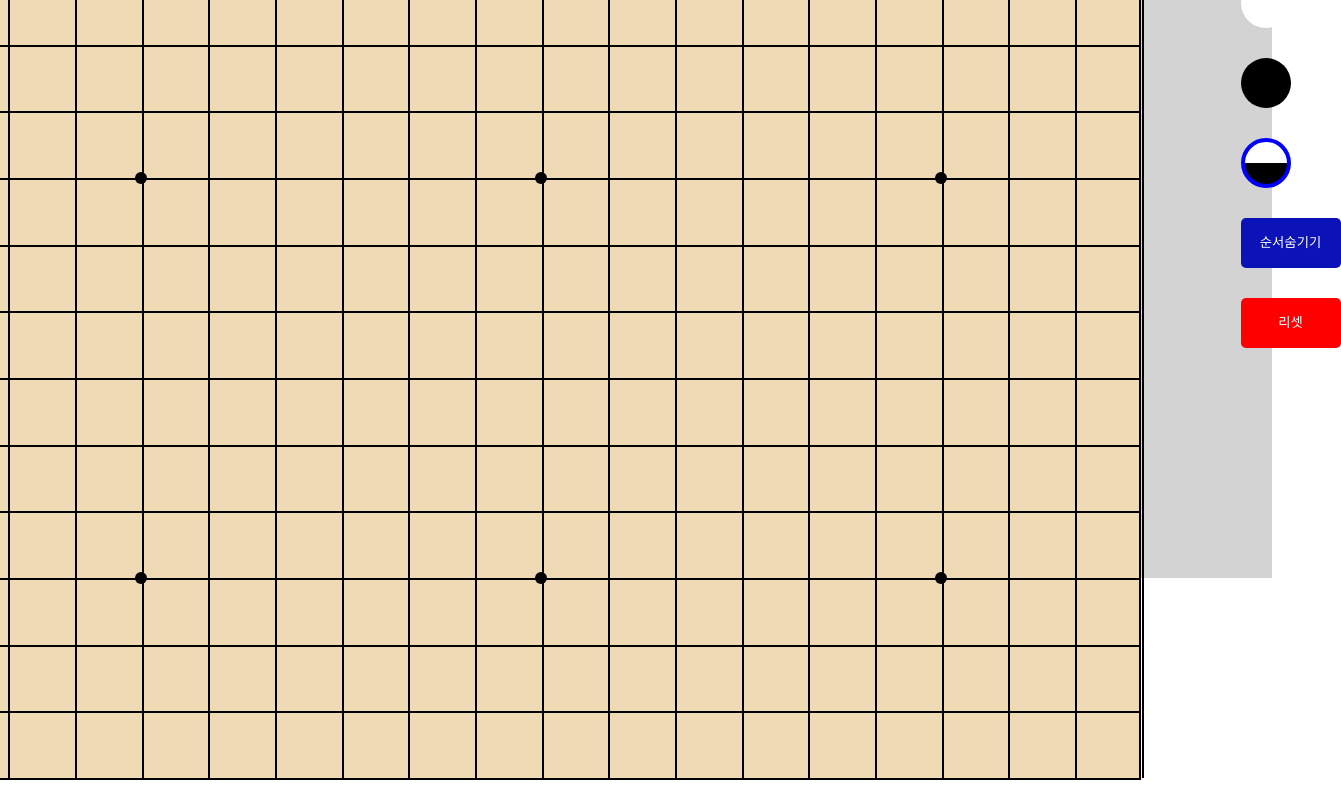
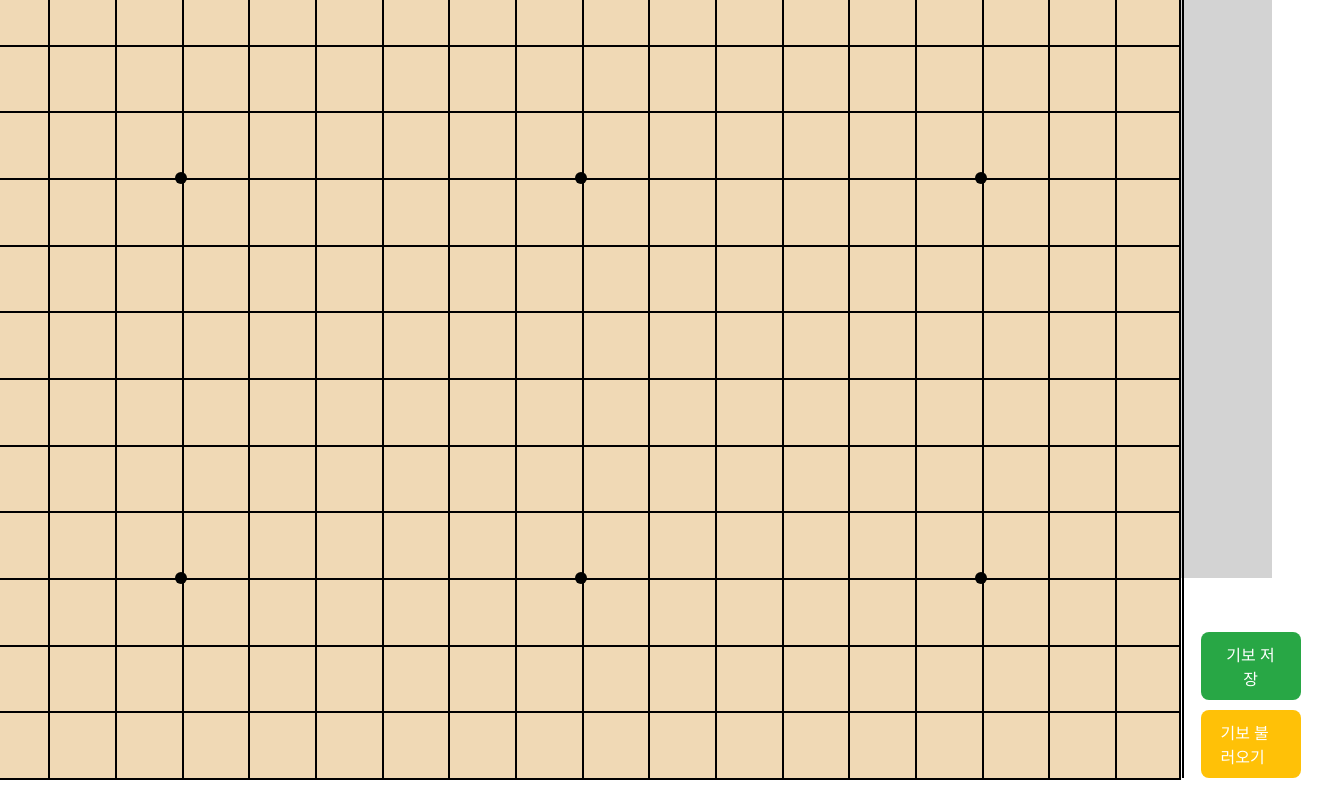
Before and after one commit to AriJang/AriJang.github.io, a SvelteKit app: page /go in a window 1280 px wide. Shown: the part 230-1030 px from the top of the page, 1341 px wide, since content can reach past the window. Built offline with nearby package versions, Linux system fonts and the light colour scheme.

Commit message:
기보저장/불러오기 기능 구현

```diff
--- a/src/routes/go/+page.svelte
+++ b/src/routes/go/+page.svelte
@@ -220,6 +220,64 @@
         currentMode = 'alternate'; // 번갈아 가며 놓기 모드로 전환
     }
 
+    // 기보를 JSON 형식으로 저장하는 함수
+    function saveKibo() {
+        // 사용자에게 파일 이름을 입력받음
+        let fileName = prompt("파일 이름을 입력하세요:", "kibo.json");
+
+        // 파일 이름이 없으면 기본값 설정
+        if (!fileName) {
+            fileName = "kibo.json";
+        }
+
+        // 기보 데이터를 JSON 형식으로 저장
+        const kibo = {
+            board: board,           // 바둑판 상태
+            history: history,       // 히스토리 (돌이 놓인 순서)
+            moveHistory: moveHistory, // 각 돌이 놓인 순서 기록
+            moveCount: moveCount    // 현재까지 놓은 돌의 수
+        };
+
+        // JSON 문자열로 변환
+        const kiboJSON = JSON.stringify(kibo);
+
+        // 파일 다운로드
+        const blob = new Blob([kiboJSON], { type: 'application/json' });
+        const url = URL.createObjectURL(blob);
+        const a = document.createElement('a');
+        a.href = url;
+        a.download = fileName;  // 사용자 정의 파일 이름으로 저장
+        a.click();
+        URL.revokeObjectURL(url);
+    }
+
+    // 기보를 불러오는 함수
+    function loadKibo(event) {
+        const file = event.target.files[0];
+        const reader = new FileReader();
+
+        reader.onload = function(e) {
+            const kibo = JSON.parse(e.target.result);
+
+            // 바둑판 상태 복원
+            board = kibo.board;
+            history = kibo.history;
+            moveHistory = kibo.moveHistory;
+            moveCount = kibo.moveCount;
+
+            // 바둑판에 돌을 다시 그려줌 (예: 화면 갱신을 위한 함수 호출 필요)
+            redrawBoard();
+        };
+
+        reader.readAsText(file);
+    }
+
+    // 바둑판을 다시 그리는 함수 (필요한 경우 구현)
+    function redrawBoard() {
+        // 바둑판 상태에 따라 돌들을 다시 렌더링하는 로직을 구현
+        // 바둑판의 상태를 기반으로 각 돌을 그려줌
+    }
+
 </script>
 
 <style>
@@ -290,7 +348,7 @@
         display: flex;
         justify-content: center;
         align-items: center;
-        font-size: 1.5vw; /* 숫자의 크기 */
+        font-size: 1.0vw; /* 숫자의 크기 */
         color: white;
         font-weight: bold;
     }
@@ -317,8 +375,11 @@
     .controls {
         display: flex;
         flex-direction: column;
-        align-items: flex-start; /* 버튼을 왼쪽 정렬 */
-        margin-left: 100px; /* 바둑판과 버튼 사이의 추가 간격 */
+        justify-content: flex-start;
+        align-items: center;
+        gap: 10px; /* 버튼 사이 간격 */
+        margin-left: 20px; /* 바둑판과 버튼들 사이 간격 */
+        height: 1200px; /* 바둑판과 동일한 높이 설정 */
     }
 
     .button {
@@ -359,6 +420,63 @@
         display: flex;            /* Flexbox를 사용 */
         justify-content: center;  /* 좌우 중앙 정렬 */
         align-items: center;      /* 상하 중앙 정렬 */
+    }
+
+    .kibo-container {
+        display: flex;
+        flex-direction: column;
+        justify-content: flex-start;
+        align-items: center;
+        gap: 10px;
+        margin-top: auto; /* 바둑판 하단에 맞추기 위해 자동으로 여백 추가 */
+        margin-bottom: 0; /* 하단 여백 제거 */
+    }
+
+    .kibo-button {
+        background-color: #007bff;
+        color: white;
+        border: none;
+        border-radius: 8px;
+        padding: 10px 20px;
+        font-size: 16px;
+        cursor: pointer;
+        transition: background-color 0.3s ease;
+    }
+
+    .kibo-button:hover {
+        background-color: #0056b3;
+    }
+
+    .kibo-button:active {
+        background-color: #004080;
+    }
+
+    .save {
+        background-color: #28a745;
+    }
+
+    .save:hover {
+        background-color: #218838;
+    }
+
+    .save:active {
+        background-color: #1e7e34;
+    }
+
+    .load {
+        background-color: #ffc107;
+    }
+
+    .load:hover {
+        background-color: #e0a800;
+    }
+
+    .load:active {
+        background-color: #c69500;
+    }
+
+    .file-input {
+        display: none; /* 숨기기 */
     }
 </style>
 
@@ -451,5 +569,14 @@
             on:click={resetBoard}
             style = "background-color: red;"
         >리셋</button>
+
+        <div class="kibo-container">
+            <button class="kibo-button save" on:click={saveKibo}>기보 저장</button>
+
+            <label for="kibo-file" class="kibo-button load">기보 불러오기</label>
+            <input type="file" id="kibo-file" class="file-input" on:change={loadKibo} />
+        </div>
     </div>
+
+
 </div>
```
